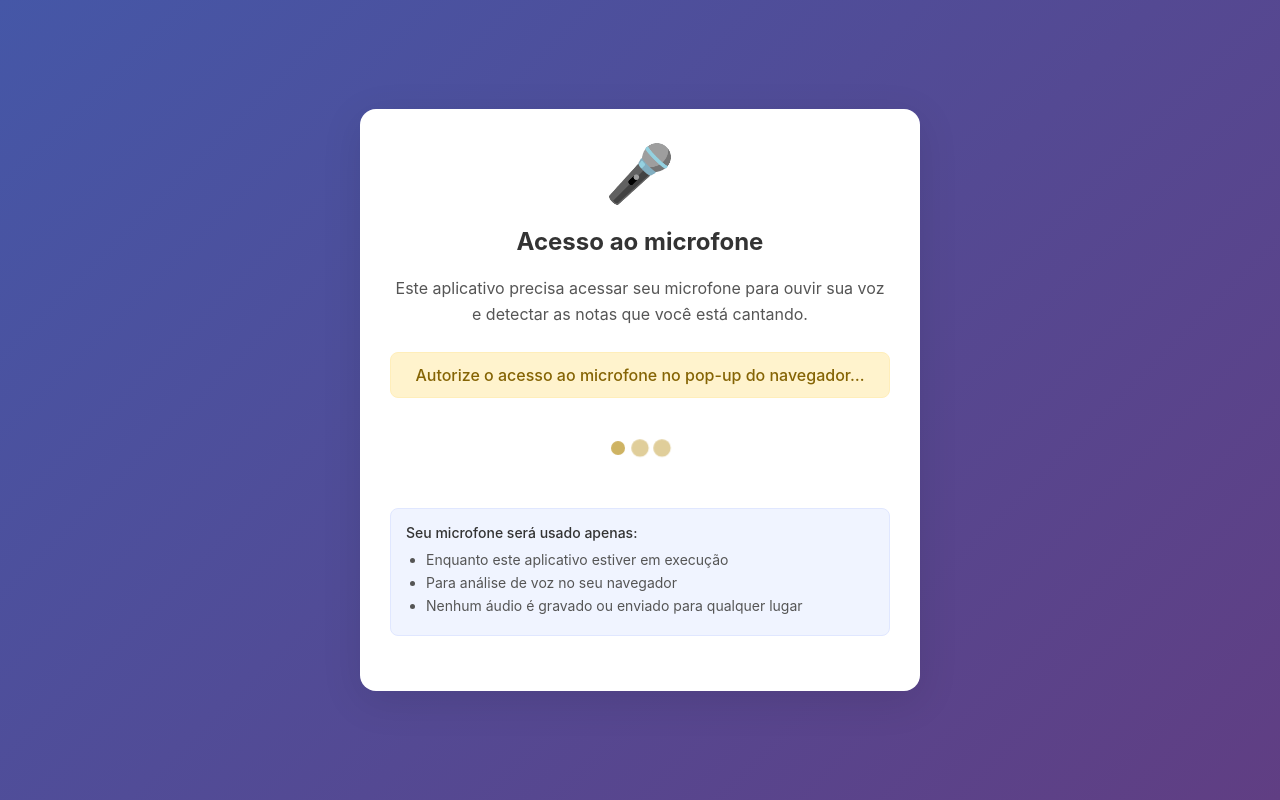
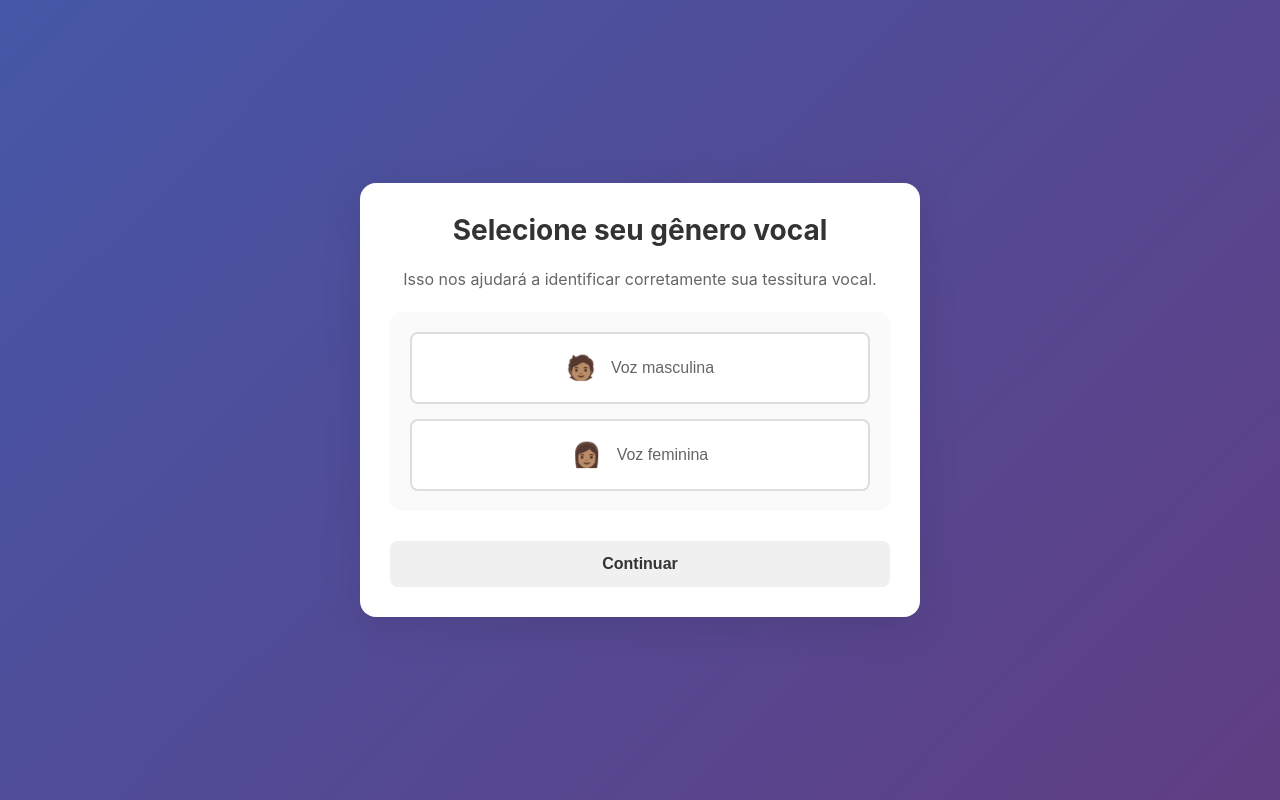
Before and after one commit to josiasmat/tessitura-vocal, a SvelteKit app: page / in a window 1280 px wide. Both pictures are taken after a click on the button "Iniciar". Built offline with nearby package versions, Linux system fonts and the light colour scheme; no server answers.

Commit message:
Add a gender selection screen

```diff
--- /dev/null
+++ b/src/lib/components/GenderScreen.svelte
@@ -0,0 +1,128 @@
+<script>
+	let { oncontinue } = $props();
+	let selectedGender = $state(null);
+
+	function selectGender(gender) {
+		selectedGender = gender;
+	}
+
+	function handleContinue() {
+		if (selectedGender)
+			oncontinue(selectedGender);
+	}
+</script>
+
+<div class="screen gender-screen">
+	<div class="container">
+		<h1>Selecione seu gênero vocal</h1>
+
+		<div class="description">
+			<p>Isso nos ajudará a identificar corretamente sua tessitura vocal.</p>
+		</div>
+
+		<div class="options-box">
+			<div class="switch-group">
+				<button
+					class="switch"
+					class:active={selectedGender === 'male'}
+					onclick={() => selectGender('male')}
+				>
+					<span class="icon">🧑🏽</span>
+					<span class="label">Voz masculina</span>
+				</button>
+				<button
+					class="switch"
+					class:active={selectedGender === 'female'}
+					onclick={() => selectGender('female')}
+				>
+					<span class="icon">👩🏽</span>
+					<span class="label">Voz feminina</span>
+				</button>
+			</div>
+		</div>
+
+		<button
+			class="btn-primary"
+			onclick={handleContinue}
+			disabled={!selectedGender}
+		>
+			Continuar
+		</button>
+	</div>
+</div>
+
+<style>
+	.description {
+		margin-bottom: 20px;
+		text-align: center;
+	}
+
+	p {
+		color: #666;
+		font-size: 16px;
+		line-height: 1.6;
+	}
+
+	.options-box {
+		border-radius: 12px;
+		padding: 20px;
+		background: #fafafa;
+		margin-bottom: 30px;
+	}
+
+	.switch-group {
+		display: flex;
+		flex-direction: column;
+		gap: 15px;
+	}
+
+	.switch {
+		padding: 20px;
+		border: 2px solid #ddd;
+		background: white;
+		border-radius: 8px;
+		cursor: pointer;
+		font-size: 16px;
+		font-weight: 500;
+		display: flex;
+		align-items: center;
+		justify-content: center;
+		gap: 15px;
+		color: #666;
+		transition: all 0.3s ease-out;
+	}
+
+	.switch:hover {
+		border-color: #999;
+		background: #f9f9f9;
+		transition: none;
+	}
+
+	.switch.active {
+		border-color: #2e5c8a;
+		background: #c0d1ff;
+		color: #0f3152;
+		cursor: default;
+		animation: normal 0.5s pulse-button;
+	}
+
+	.icon {
+		font-size: 24px;
+	}
+
+	.label {
+		display: block;
+	}
+
+	@keyframes pulse-button {
+		0% {
+			box-shadow: 0 0 0 0 rgba(46, 92, 138, 0.7);
+		}
+		70% {
+			box-shadow: 0 0 0 5px rgba(46, 92, 138, 0);
+		}
+		100% {
+			box-shadow: 0 0 0 0 rgba(46, 92, 138, 0);
+		}
+	}
+</style>
--- a/src/lib/components/ResultsScreen.svelte
+++ b/src/lib/components/ResultsScreen.svelte
@@ -1,37 +1,43 @@
 <script>
 	import ScoreView from "./ScoreView.svelte";
     import { midiToNoteName } from "$lib/modules/notes.js";
-	let { range, onreset } = $props();
+	let { range, gender, onreset } = $props();
 
 	const vocalTypes = {
 		'Soprano': {
 			description: 'Voz feminina mais aguda',
 			range: [60, 81],
+			gender: 'female',
 			color: '#FF6B9D'
 		},
 		'Mezzo-Soprano': {
 			description: 'Voz feminina média',
 			range: [57, 77],
+			gender: 'female',
 			color: '#C06C84'
 		},
 		'Contralto': {
 			description: 'Voz feminina mais grave',
 			range: [53, 74],
+			gender: 'female',
 			color: '#6C567B'
 		},
 		'Tenor': {
 			description: 'Voz masculina mais aguda',
 			range: [47, 67],
+			gender: 'male',
 			color: '#4A90E2'
 		},
 		'Barítono': {
 			description: 'Voz masculina média',
 			range: [43, 64],
+			gender: 'male',
 			color: '#2E5C8A'
 		},
 		'Baixo': {
 			description: 'Voz masculina mais grave',
 			range: [40, 60],
+			gender: 'male',
 			color: '#1A3B5C'
 		}
 	};
@@ -43,6 +49,7 @@
         let smallestDiff = Infinity;
 
         for ( const [type, info] of Object.entries(vocalTypes) ) {
+            if (info.gender !== gender) continue;
             let [typeLow, typeHigh] = info.range;
             let lowDiff = Math.abs(detectedLow - typeLow);
             let highDiff = Math.abs(detectedHigh - typeHigh);
--- a/src/routes/+page.svelte
+++ b/src/routes/+page.svelte
@@ -1,15 +1,22 @@
 <script>
 	import WelcomeScreen from '$lib/components/WelcomeScreen.svelte';
+	import GenderScreen from '$lib/components/GenderScreen.svelte';
 	import PermissionScreen from '$lib/components/PermissionScreen.svelte';
 	import ListeningScreen from '$lib/components/ListeningScreen.svelte';
 	import ResultsScreen from '$lib/components/ResultsScreen.svelte';
 
-	let currentScreen = 'welcome'; // 'welcome' | 'permission' | 'listening' | 'results'
+	let currentScreen = 'welcome'; // 'welcome' | 'gender' |'permission' | 'listening' | 'results'
+	let voiceGender = null; // 'male' | 'female' | null
 	let detectedRange = { lowest: null, highest: null };
 	let matchedVocalType = null;
 
-	function goToPermission() {
-        currentScreen = 'permission';
+	function goToGender() {
+		currentScreen = 'gender';
+	}
+
+	function goToPermission(gender) {
+		voiceGender = gender;
+		currentScreen = 'permission';
 	}
 
 	function goToListening() {
@@ -23,13 +30,16 @@
 
 	function goBackToWelcome() {
 		currentScreen = 'welcome';
+		voiceGender = null;
 		detectedRange = { lowest: null, highest: null };
 		matchedVocalType = null;
 	}
 </script>
 
 {#if currentScreen === 'welcome'}
-	<WelcomeScreen onstart={goToPermission} />
+	<WelcomeScreen onstart={goToGender} />
+{:else if currentScreen === 'gender'}
+	<GenderScreen oncontinue={goToPermission} />
 {:else if currentScreen === 'permission'}
 	<PermissionScreen oncontinue={goToListening} />
 {:else if currentScreen === 'listening'}
@@ -37,6 +47,7 @@
 {:else if currentScreen === 'results'}
 	<ResultsScreen
 		range={detectedRange}
+		gender={voiceGender}
 		onreset={goBackToWelcome}
 	/>
 {/if}
```
